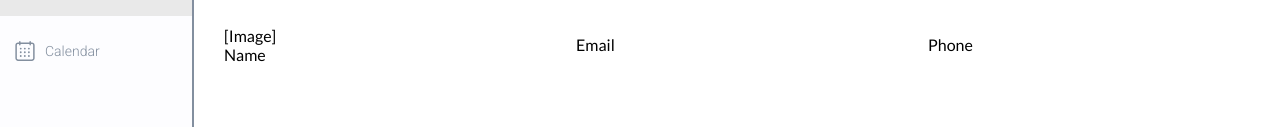
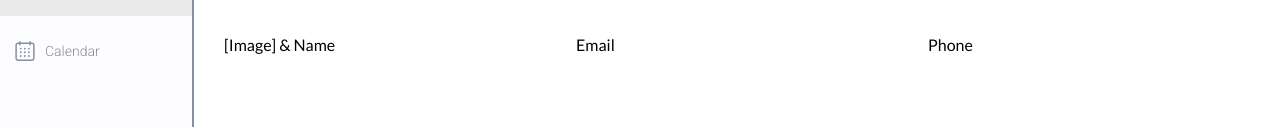
Before and after one commit to LePhenix47/Filterable-list_Younes-Lahouiti, a website: page index.html in a window 1280 px wide. Shown: the part 266-393 px from the top of the page. Drawn offline with Linux system fonts and the light colour scheme; no server answers.

Commit message:
Mis en cohérence du contenu du footer & header du tableau

```diff
--- a/index.html
+++ b/index.html
@@ -97,7 +97,7 @@
             </thead>
             <tfoot class="table__footer">
               <tr class="table__row">
-                <td class="table__data">[Image] <br /> Name</td>
+                <td class="table__data">[Image] & Name</td>
                 <td class="table__data">Email</td>
                 <td class="table__data">Phone</td>
               </tr>
```
